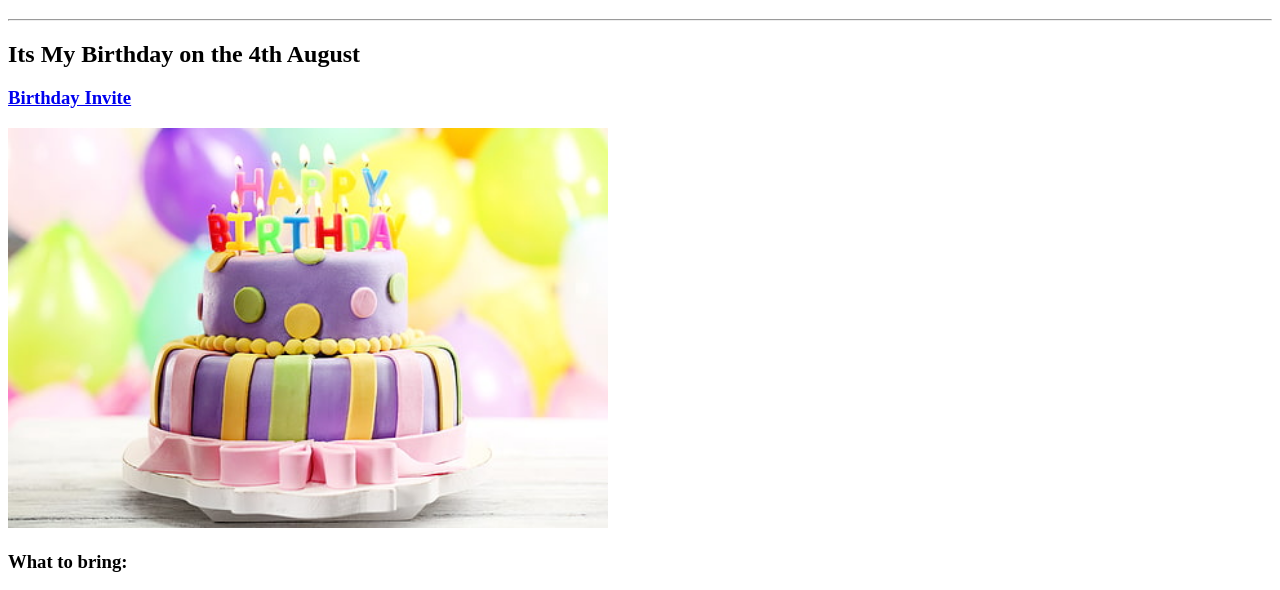
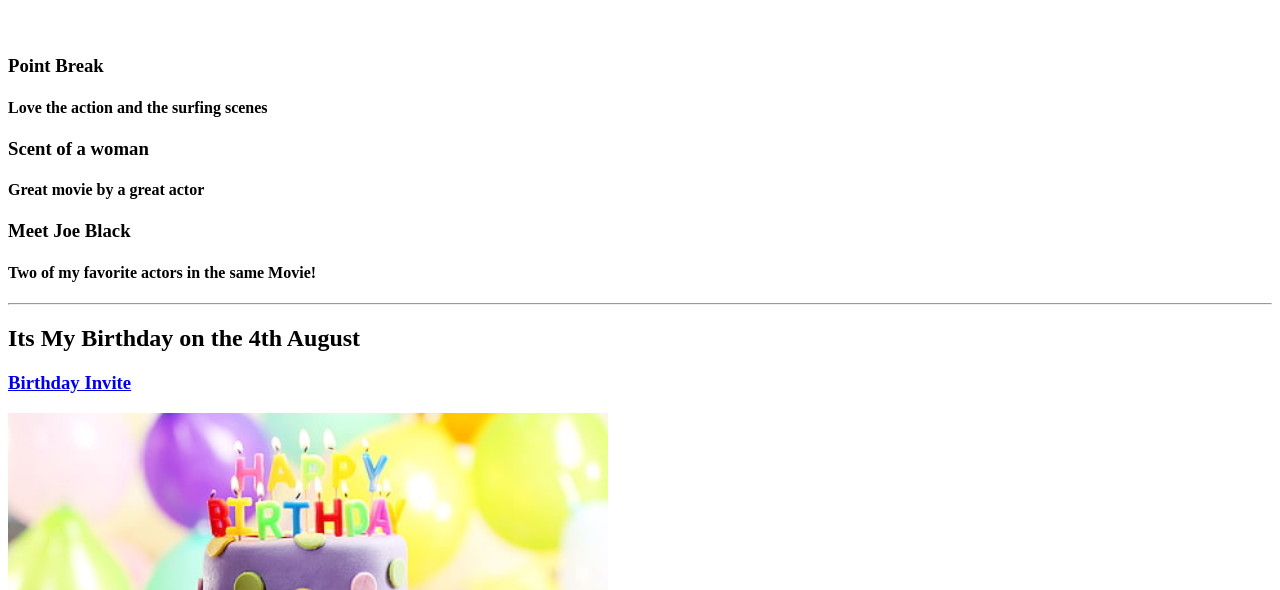
Before and after one commit to MohamedAPatel/HTML-portfolio, a plain HTML site: page index.html in a window 1280 px wide. Shown: the part 210-800 px from the top of the page. Drawn offline with Linux system fonts and the light colour scheme.

Commit message:
Update index.html

```diff
--- a/index.html
+++ b/index.html
@@ -16,6 +16,13 @@
 
 <h3><a href="./public/movie-ranking.html">Movie Ranking Project</a></h3>
 <h1>The best Movies according to Mohamed</h1>
+ <br>
+    <h3>Point Break</h3>
+    <h4>Love the action and the surfing scenes</h4>
+    <h3>Scent of a woman</h3>
+    <h4>Great movie by a great actor</h4>
+    <h3>Meet Joe Black</h3>
+    <h4>Two of my favorite actors in the same Movie!</h4>
 
 
    <hr>
```
